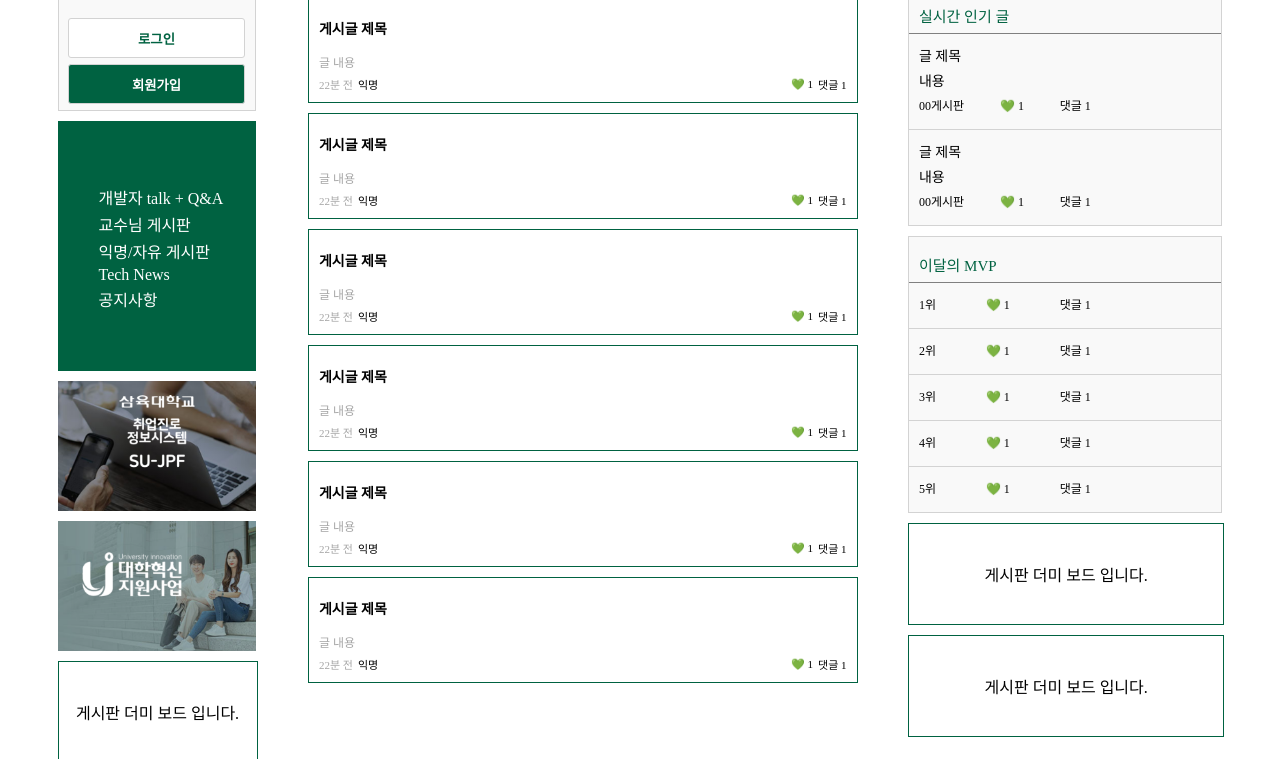
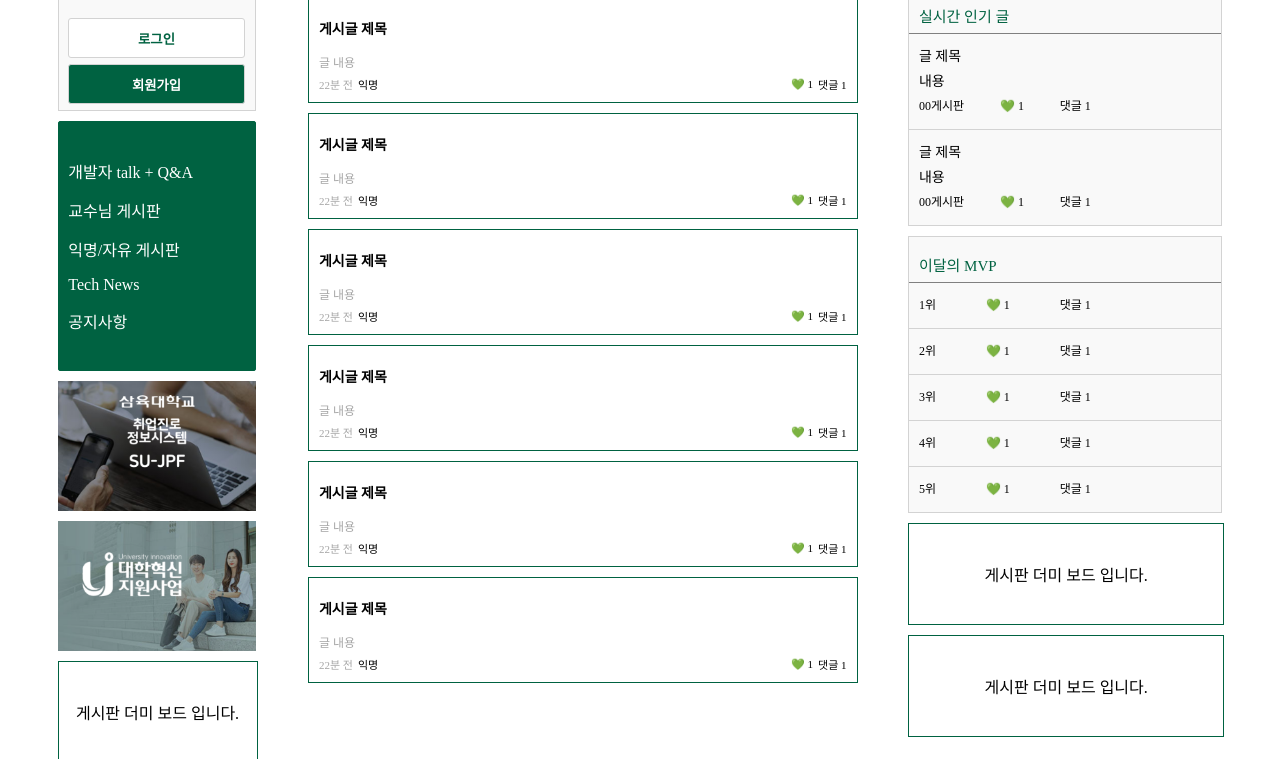
Before and after one commit to XM-Rus/SYDSC-Client, a plain HTML site: page board.html in a window 1280 px wide. Shown: the part 171-930 px from the top of the page. Drawn offline with Linux system fonts and the light colour scheme.

Commit message:
게시판 상세 소네비 레이아웃 변경, 호버 효과 변경

```diff
--- a/board.css
+++ b/board.css
@@ -211,6 +211,19 @@ margin: 10px 0;
   min-height: 250px;
   background-color: #006241;
   box-sizing: border-box;
+  display: flex;
+
+  justify-content: center;
+  align-items: center;
+  border-radius: 2px;
+}
+.board-nav ul {
+  padding: 0 !important;
+  width: 90%;
+  margin: 0 auto;
+  display: flex;
+  flex-direction: column;
+  row-gap: 15px;
 }
 .board-nav ul li a{
   text-decoration:none;
@@ -218,9 +231,8 @@ margin: 10px 0;
 }
 .board-nav ul li{
   list-style-type: none;
-  margin-top: 3px;
   padding: 0;
 }
-.board-nav ul li:hover {
-  background-color: lightsteelblue;
+.board-nav ul li a:hover {
+  color: gray;
 }
```
